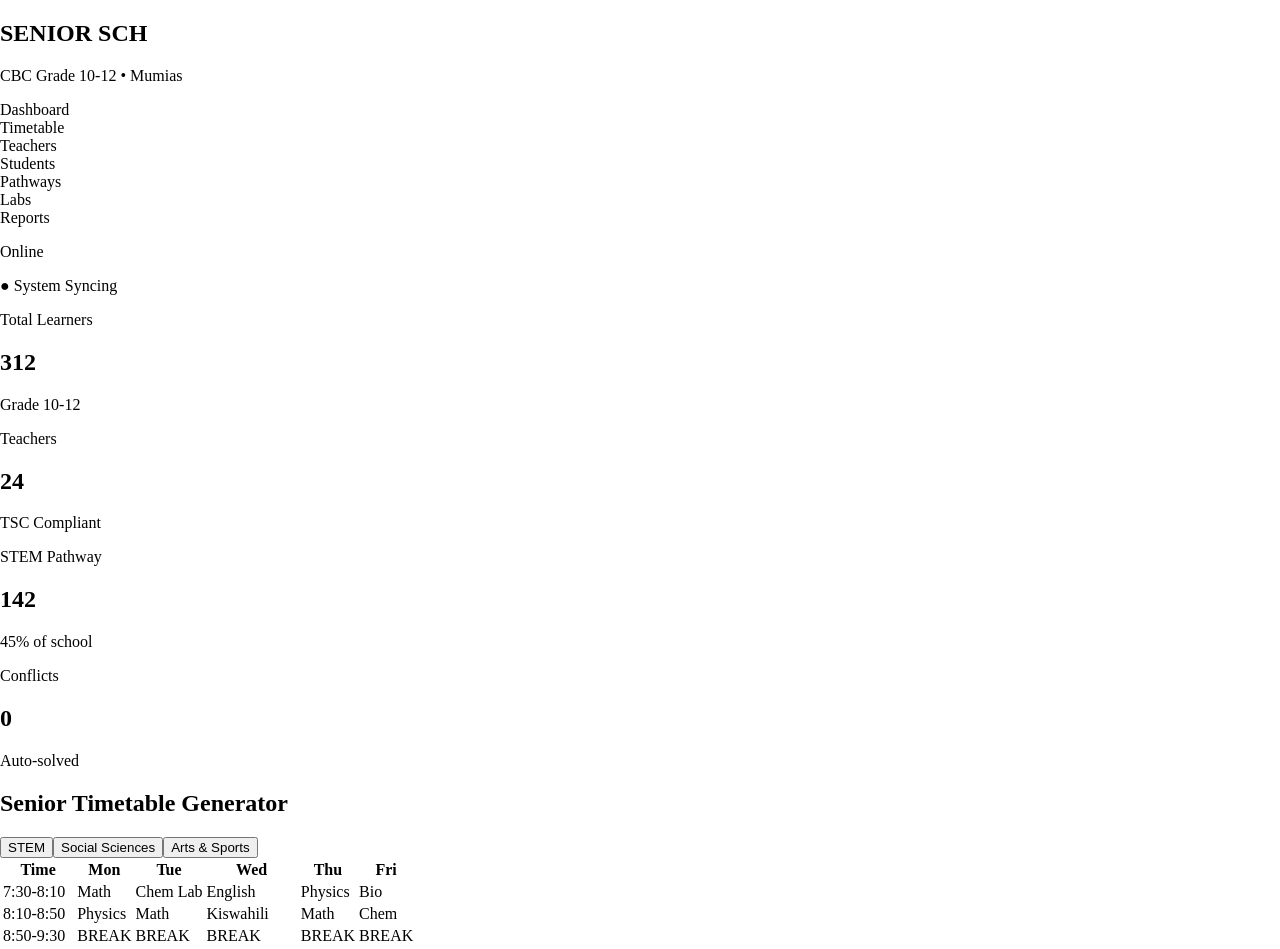
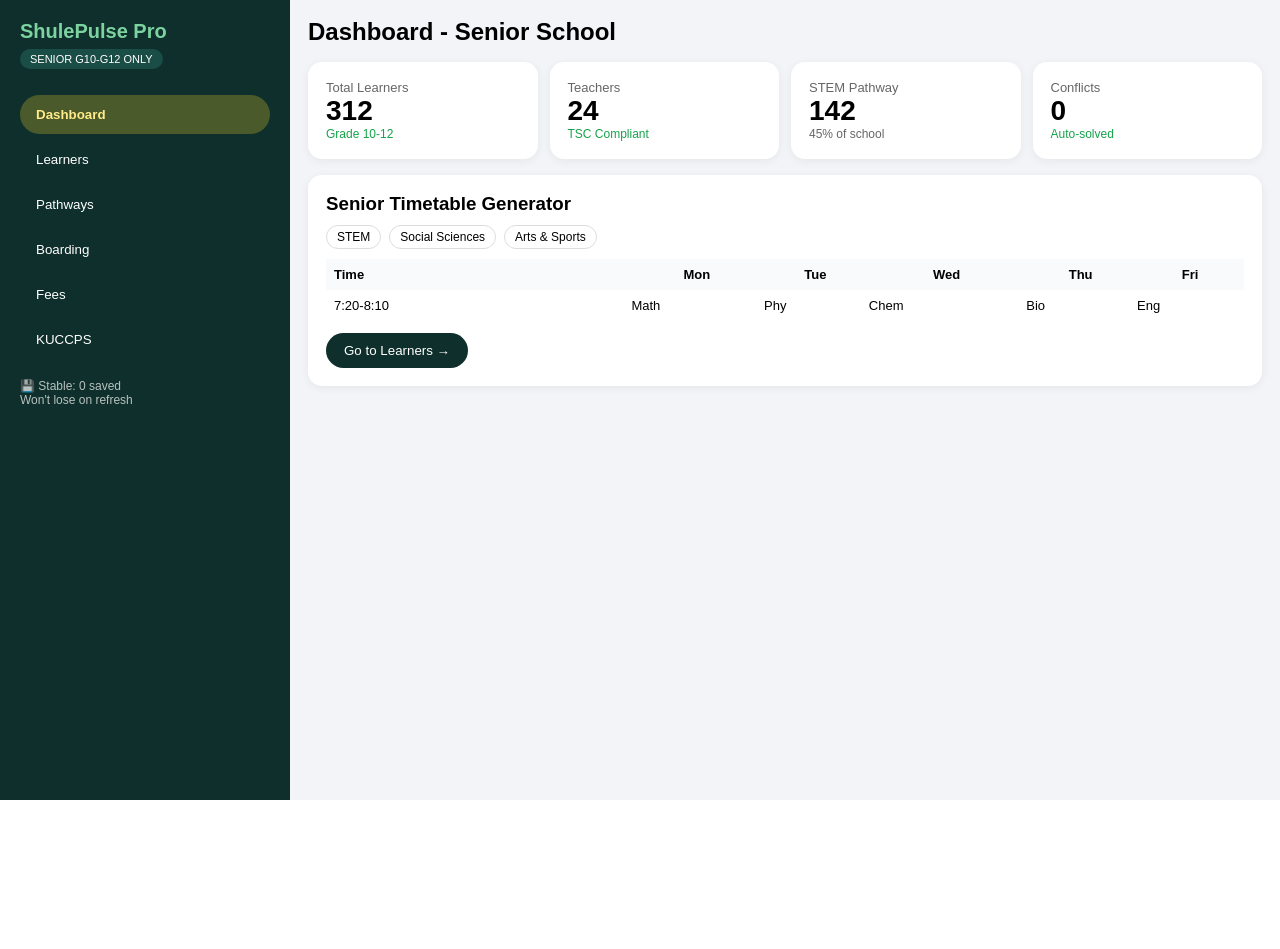
Before and after one commit to muhsinswaleh69-max/shulepulse-pro, a Next.js app: page / in a window 1280 px wide. Shown: the top 949 px of the page. After the commit the page ends 800 px from the top, so only its background shows below. Built offline with nearby package versions, Linux system fonts and the light colour scheme.

Commit message:
Update page.jsx

```diff
--- a/app/page.jsx
+++ b/app/page.jsx
@@ -1,98 +1,133 @@
-'use client'
-import { useState } from 'react'
+"use client"
+import { useState, useEffect } from "react"
 
-export default function SeniorDashboard() {
-  const [activePathway, setActivePathway] = useState('STEM')
+export default function Page(){
+ const [active,setActive]=useState("Dashboard")
+ const [learners,setLearners]=useState([])
+ const [q,setQ]=useState("")
+ const [showReg,setShowReg]=useState(false)
+ const [editIdx,setEditIdx]=useState(null)
+ const [form,setForm]=useState({assNo:"",name:"",cls:"G10",stream:"STEM-A",phone:"",upi:"",board:"Day",gender:"Male",pathway:"STEM"})
+ const streams=["STEM-A","STEM-B","STEM-C","Arts-A","Arts-B","Social-A","Social-B","General-A","North","South","East","West"]
 
-  return (
-    <div className="min-h-screen bg-[#f5f7ff] flex">
-      {/* Sidebar - EduNexa Pro style */}
-      <aside className="w-64 bg-gradient-to-b from-[#2a3bff] to-[#7c3aed] text-white p-6 hidden md:block fixed h-full shadow-2xl">
-        <h1 className="text-2xl font-bold tracking-wider flex items-center gap-2">
-          <span className="w-2 h-8 bg-[#ffd700] rounded-full"></span>
-          SENIOR SCH
-        </h1>
-        <p className="text-xs opacity-60 mt-1">CBC Grade 10-12 • Mumias</p>
+ useEffect(()=>{
+  try{
+   const s=localStorage.getItem("shulepulse-final-v4")
+   if(s) setLearners(JSON.parse(s))
+  }catch(e){}
+ },[])
+ useEffect(()=>{ localStorage.setItem("shulepulse-final-v4", JSON.stringify(learners)) },[learners])
 
-        <nav className="mt-10 space-y-2">
-          {['Dashboard','Timetable','Teachers','Students','Pathways','Labs','Reports'].map((item,i) => (
-            <div key={item} className={`px-4 py-3 rounded-xl flex items-center gap-3 cursor-pointer transition-all ${i===1? 'bg-white/20 backdrop-blur-md shadow-lg border border-white/20' : 'hover:bg-white/10'}`}>
-              <div className="w-2 h-2 bg-[#ffd700] rounded-full"></div>
-              {item}
+ const openAdd=()=>{
+  setForm({assNo:`G10/${String(learners.length+1).padStart(4,"0")}`,name:"",cls:"G10",stream:"STEM-A",phone:"",upi:"A000"+Math.floor(1000000+Math.random()*9000000),board:"Day",gender:"Male",pathway:"STEM"})
+  setEditIdx(null); setShowReg(true)
+ }
+ const save=()=>{
+  if(!form.assNo||!form.name) return alert("Assessment No & Name required")
+  if(editIdx!==null){ const c=[...learners]; c[editIdx]=form; setLearners(c) } else setLearners([...learners,form])
+  setShowReg(false)
+ }
+ const toggleBoard=(i)=>{ const c=[...learners]; c[i].board=c[i].board==="Day"?"Boarding":"Day"; setLearners(c) }
+
+ const f=learners.filter(l=> (l.name+l.assNo).toLowerCase().includes(q.toLowerCase()))
+ const g10=learners.filter(l=>l.cls==="G10").length
+ const g11=learners.filter(l=>l.cls==="G11").length
+ const g12=learners.filter(l=>l.cls==="G12").length
+
+ const card={background:"#fff",padding:"18px",borderRadius:"14px",boxShadow:"0 2px 10px rgba(0,0,0,0.06)",minWidth:"150px"}
+
+ return(
+  <div style={{display:"flex",minHeight:"100vh",fontFamily:"Arial, sans-serif",background:"#f2f4f7"}}>
+   <div style={{width:"250px",background:"#0e2f2b",color:"#fff",padding:"20px",flexShrink:0}}>
+    <div style={{color:"#7dd3a0",fontWeight:"900",fontSize:"20px"}}>ShulePulse Pro</div>
+    <div style={{background:"#1a4d45",fontSize:"11px",display:"inline-block",padding:"4px 10px",borderRadius:"20px",marginTop:"6px"}}>SENIOR G10-G12 ONLY</div>
+    <div style={{marginTop:"26px"}}>
+     {["Dashboard","Learners","Pathways","Boarding","Fees","KUCCPS"].map(k=><button key={k} onClick={()=>setActive(k)} style={{display:"block",width:"100%",textAlign:"left",padding:"12px 16px",margin:"6px 0",borderRadius:"25px",border:"none",background:active===k?"#4a5a2a":"transparent",color:active===k?"#ffeb8a":"#fff",fontWeight:active===k?"bold":"normal",cursor:"pointer"}}>{k}</button>)}
     </div>
-          ))}
-        </nav>
-
-        <div className="absolute bottom-6 left-6 right-6 bg-white/10 backdrop-blur-xl rounded-2xl p-4 border border-white/20">
-          <p className="text-xs opacity-70">Online</p>
-          <p className="text-sm font-semibold">● System Syncing</p>
-        </div>
-      </aside>
-
-      {/* Main */}
-      <main className="flex-1 md:ml-64 p-6">
-        {/* Top Stats - Glassmorphism cards */}
-        <div className="grid grid-cols-1 md:grid-cols-4 gap-5 mb-8">
-          {[
-            {label:'Total Learners', val:'312', sub:'Grade 10-12', grad:'from-blue-500 to-indigo-600'},
-            {label:'Teachers', val:'24', sub:'TSC Compliant', grad:'from-purple-500 to-pink-600'},
-            {label:'STEM Pathway', val:'142', sub:'45% of school', grad:'from-violet-500 to-purple-600'},
-            {label:'Conflicts', val:'0', sub:'Auto-solved', grad:'from-amber-400 to-orange-500'},
-          ].map(c => (
-            <div key={c.label} className={`bg-gradient-to-br ${c.grad} rounded-[24px] p-6 text-white shadow-[0_20px_40px_rgba(0,0,0,0.15)] relative overflow-hidden`}>
-              <div className="absolute top-0 right-0 w-32 h-32 bg-white/10 rounded-full blur-2xl"></div>
-              <p className="text-white/70 text-sm">{c.label}</p>
-              <h2 className="text-4xl font-bold mt-2">{c.val}</h2>
-              <p className="text-xs mt-2 bg-white/20 inline-block px-3 py-1 rounded-full">{c.sub}</p>
-            </div>
-          ))}
+    <div style={{marginTop:"20px",fontSize:"12px",opacity:0.7}}>💾 Stable: {learners.length} saved<br/>Won't lose on refresh</div>
    </div>
 
-        {/* Pathway Switcher + Timetable */}
-        <div className="bg-white/70 backdrop-blur-xl rounded-[24px] shadow-[0_10px_40px_rgba(0,0,0,0.08)] border border-white/50 p-6">
-          <div className="flex justify-between items-center mb-6">
-            <h2 className="text-xl font-bold" style={{fontFamily:'var(--font-playfair)'}}>Senior Timetable Generator</h2>
-            <div className="flex gap-2 bg-gray-100 rounded-full p-1">
-              {['STEM','Social Sciences','Arts & Sports'].map(p => (
-                <button key={p} onClick={()=>setActivePathway(p)}
-                className={`px-5 py-2 rounded-full text-sm font-medium transition-all ${activePathway===p? 'bg-gradient-to-r from-[#2a3bff] to-[#7c3aed] text-white shadow-lg' : 'text-gray-600'}`}>
-                  {p}
-                </button>
-              ))}
+   <div style={{flex:1,padding:"18px",overflowX:"auto"}}>
+    {active==="Dashboard" && (
+     <div>
+      <h2 style={{margin:"0 0 16px"}}>Dashboard - Senior School</h2>
+      <div style={{display:"grid",gridTemplateColumns:"repeat(auto-fit,minmax(160px,1fr))",gap:"12px"}}>
+       <div style={card}><div style={{fontSize:"13px",color:"#666"}}>Total Learners</div><div style={{fontSize:"28px",fontWeight:"800"}}>{learners.length||312}</div><div style={{fontSize:"12px",color:"#16a34a"}}>Grade 10-12</div></div>
+       <div style={card}><div style={{fontSize:"13px",color:"#666"}}>Teachers</div><div style={{fontSize:"28px",fontWeight:"800"}}>24</div><div style={{fontSize:"12px",color:"#16a34a"}}>TSC Compliant</div></div>
+       <div style={card}><div style={{fontSize:"13px",color:"#666"}}>STEM Pathway</div><div style={{fontSize:"28px",fontWeight:"800"}}>{learners.filter(l=>l.pathway==="STEM").length||142}</div><div style={{fontSize:"12px",color:"#666"}}>45% of school</div></div>
+       <div style={card}><div style={{fontSize:"13px",color:"#666"}}>Conflicts</div><div style={{fontSize:"28px",fontWeight:"800"}}>0</div><div style={{fontSize:"12px",color:"#16a34a"}}>Auto-solved</div></div>
+      </div>
+
+      <div style={{...card,marginTop:"16px"}}>
+       <h3 style={{margin:"0 0 10px"}}>Senior Timetable Generator</h3>
+       <div style={{display:"flex",gap:"8px",marginBottom:"10px"}}>
+        {["STEM","Social Sciences","Arts & Sports"].map(p=><span key={p} style={{border:"1px solid #ddd",padding:"4px 10px",borderRadius:"20px",fontSize:"12px"}}>{p}</span>)}
+       </div>
+       <table style={{width:"100%",fontSize:"13px",borderCollapse:"collapse"}}>
+        <thead><tr style={{background:"#f8fafc"}}><th style={{padding:"8px",textAlign:"left"}}>Time</th><th>Mon</th><th>Tue</th><th>Wed</th><th>Thu</th><th>Fri</th></tr></thead>
+        <tbody><tr><td style={{padding:"8px"}}>7:20-8:10</td><td>Math</td><td>Phy</td><td>Chem</td><td>Bio</td><td>Eng</td></tr></tbody>
+       </table>
+       <button onClick={()=>setActive("Learners")} style={{marginTop:"12px",background:"#0e2f2b",color:"#fff",border:"none",padding:"10px 18px",borderRadius:"20px",cursor:"pointer"}}>Go to Learners →</button>
       </div>
      </div>
+    )}
 
-          {/* Timetable Grid Mock */}
-          <div className="overflow-x-auto">
-            <table className="w-full text-sm">
-              <thead>
-                <tr className="text-gray-400 text-xs uppercase">
-                  <th className="p-3 text-left">Time</th>
-                  <th className="p-3">Mon</th><th className="p-3">Tue</th><th className="p-3">Wed</th><th className="p-3">Thu</th><th className="p-3">Fri</th>
-                </tr>
-              </thead>
+    {active==="Learners" && (
+     <div>
+      <div style={{display:"flex",justifyContent:"space-between",alignItems:"center",marginBottom:"14px"}}>
+       <h2 style={{margin:0}}>Learners - Senior (Assessment No)</h2>
+       <button onClick={openAdd} style={{background:"#0e2f2b",color:"#fff",border:"none",padding:"12px 20px",borderRadius:"25px",fontWeight:"bold",cursor:"pointer"}}>+ Add Student</button>
+      </div>
+
+      <div style={{background:"#fff",borderRadius:"14px",overflowX:"auto",boxShadow:"0 2px 10px rgba(0,0,0,0.05)"}}>
+       <div style={{padding:"12px"}}><input value={q} onChange={e=>setQ(e.target.value)} placeholder="Search Assessment No or Name..." style={{padding:"10px 14px",borderRadius:"20px",border:"1px solid #ddd",width:"300px"}}/></div>
+       <table style={{width:"100%",minWidth:"1050px",borderCollapse:"collapse",fontSize:"14px"}}>
+        <thead><tr style={{background:"#f1f5f9",textAlign:"left"}}><th style={{padding:"12px"}}>#</th><th>Assessment No</th><th>Name</th><th>Grade</th><th>Pathway / Stream</th><th>Parent Phone</th><th>UPI</th><th>Boarding</th><th>Actions</th></tr></thead>
         <tbody>
-                {[
-                  ['7:30-8:10','Math','Chem Lab','English','Physics','Bio'],
-                  ['8:10-8:50','Physics','Math','Kiswahili','Math','Chem'],
-                  ['8:50-9:30','BREAK','BREAK','BREAK','BREAK','BREAK'],
-                  ['9:30-10:50','Bio Lab','Agric','Comp Studies','Math','English'],
-                ].map((row,i)=>(
-                  <tr key={i} className="border-t border-gray-100">
-                    {row.map((cell,j)=>(
-                      <td key={j} className={`p-3 ${j===0? 'font-bold text-gray-500' : ''} ${cell.includes('Lab')? 'bg-amber-50 text-amber-700 rounded-lg font-medium' : ''}`}>{cell}</td>
-                    ))}
-                  </tr>
-                ))}
+         {f.length===0 && <tr><td colSpan={9} style={{padding:"30px",textAlign:"center",color:"#999"}}>No learners yet. Click + Add Student. Data is stable.</td></tr>}
+         {f.map((l,i)=><tr key={i} style={{borderTop:"1px solid #eee"}}>
+          <td style={{padding:"12px"}}>{i+1}</td>
+          <td><span style={{background:"#eef2ff",padding:"5px 10px",borderRadius:"12px",fontWeight:"bold"}}>{l.assNo}</span></td>
+          <td style={{fontWeight:"bold"}}>{l.name}</td>
+          <td>{l.cls}</td>
+          <td><span style={{background:l.pathway==="STEM"?"#dbeafe":"#fce7f3",padding:"3px 8px",borderRadius:"10px",fontSize:"12px"}}>{l.pathway}</span> {l.stream}</td>
+          <td>{l.phone}</td><td>{l.upi}</td>
+          <td><span style={{background:"#475569",color:"#fff",padding:"4px 10px",borderRadius:"12px",fontSize:"12px"}}>{l.board}</span><br/><button onClick={()=>toggleBoard(i)} style={{background:"#0284c7",color:"#fff",border:"none",padding:"4px 10px",borderRadius:"12px",marginTop:"5px",cursor:"pointer",fontSize:"12px"}}>Toggle</button></td>
+          <td><button onClick={()=>{setForm(l);setEditIdx(i);setShowReg(true)}} style={{border:"none",background:"none",cursor:"pointer"}}>✏️</button> <button onClick={()=>{ if(confirm("Delete?")) setLearners(learners.filter((_,x)=>x!==i)) }} style={{border:"none",background:"none",cursor:"pointer"}}>🗑️</button></td>
+         </tr>)}
         </tbody>
        </table>
       </div>
+     </div>
+    )}
+   </div>
 
-          <button className="mt-8 w-full bg-gradient-to-r from-[#2a3bff] to-[#7c3aed] text-white py-4 rounded-2xl font-bold shadow-[0_10px_20px_rgba(42,59,255,0.3)] hover:scale-[1.02] active:scale-[0.98] transition-all">
-            ✨ Auto-Generate {activePathway} Timetable (No Conflicts)
-          </button>
+   {showReg && (
+    <div style={{position:"fixed",inset:0,background:"rgba(0,0,0,0.55)",display:"flex",alignItems:"center",justifyContent:"center",zIndex:100}}>
+     <div style={{background:"#fff",padding:"22px",borderRadius:"18px",width:"92%",maxWidth:"500px"}}>
+      <h3 style={{marginTop:0}}>Student Registration - Senior</h3>
+      <div style={{display:"grid",gap:"10px"}}>
+       <input value={form.assNo} onChange={e=>setForm({...form,assNo:e.target.value})} placeholder="Assessment No e.g G10/0001" style={{padding:"12px",borderRadius:"10px",border:"1px solid #ccc"}}/>
+       <input value={form.name} onChange={e=>setForm({...form,name:e.target.value})} placeholder="Full Name *" style={{padding:"12px",borderRadius:"10px",border:"1px solid #ccc"}}/>
+       <div style={{display:"flex",gap:"8px"}}>
+        <select value={form.cls} onChange={e=>setForm({...form,cls:e.target.value})} style={{flex:1,padding:"12px",borderRadius:"10px"}}><option>G10</option><option>G11</option><option>G12</option></select>
+        <select value={form.gender} onChange={e=>setForm({...form,gender:e.target.value})} style={{flex:1,padding:"12px",borderRadius:"10px"}}><option>Male</option><option>Female</option></select>
        </div>
-      </main>
+       <div style={{display:"flex",gap:"8px"}}>
+        <select value={form.pathway} onChange={e=>setForm({...form,pathway:e.target.value})} style={{flex:1,padding:"12px",borderRadius:"10px"}}><option>STEM</option><option>Arts & Sports Science</option><option>Social Sciences</option></select>
+        <select value={form.board} onChange={e=>setForm({...form,board:e.target.value})} style={{flex:1,padding:"12px",borderRadius:"10px"}}><option>Day</option><option>Boarding</option></select>
+       </div>
+       <select value={form.stream} onChange={e=>setForm({...form,stream:e.target.value})} style={{padding:"12px",borderRadius:"10px"}}>{streams.map(s=><option key={s}>{s}</option>)}</select>
+       <input value={form.phone} onChange={e=>setForm({...form,phone:e.target.value})} placeholder="Parent Phone" style={{padding:"12px",borderRadius:"10px",border:"1px solid #ccc"}}/>
+       <input value={form.upi} onChange={e=>setForm({...form,upi:e.target.value})} placeholder="UPI" style={{padding:"12px",borderRadius:"10px",border:"1px solid #ccc"}}/>
+       <div style={{display:"flex",gap:"10px",marginTop:"6px"}}>
+        <button onClick={save} style={{flex:1,background:"#0e2f2b",color:"#fff",border:"none",padding:"13px",borderRadius:"12px",fontWeight:"bold",cursor:"pointer"}}>{editIdx!==null?"Update":"Register"}</button>
+        <button onClick={()=>setShowReg(false)} style={{flex:1,border:"1px solid #ccc",padding:"13px",borderRadius:"12px",background:"#fff"}}>Cancel</button>
+       </div>
+      </div>
+     </div>
+    </div>
+   )}
   </div>
  )
 }
```
Lines whose indentation alone changed are shown as unchanged.
